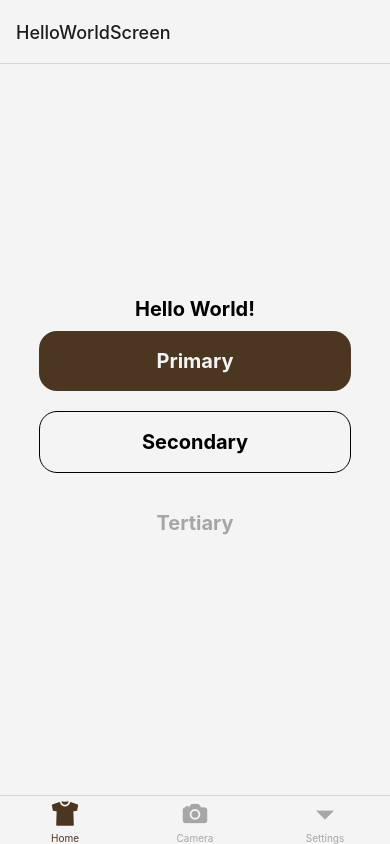
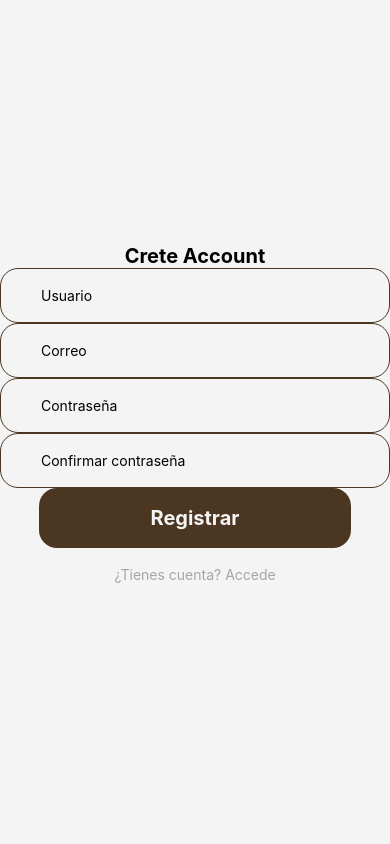
Before and after one commit to jrp60/ClosetApp, a React Native app: screen /SignUp in a window 390 px wide. Built offline with nearby package versions, Linux system fonts and the light colour scheme.

Commit message:
login and signup views, atoms

```diff
--- a/src/components/atoms/ButtonComponent.tsx
+++ b/src/components/atoms/ButtonComponent.tsx
@@ -17,11 +17,11 @@ const ButtonComponent = ({
   type = 'primary',
 }: ButtonComponentInterface) => {
   return (
-    <View style={[styles.container]}>
+    <View style={[styles.container, style]}>
       <TouchableOpacity
         onPress={onPress}
         style={[styles[type], styles.touchableStyle]}>
-        <TextComponent type="title" style={styles[`text${type}`]}>
+        <TextComponent type={type} style={styles[`text${type}`]}>
           {text}
         </TextComponent>
       </TouchableOpacity>
@@ -33,7 +33,6 @@ const styles = StyleSheet.create({
   container: {
     alignItems: 'center',
     width: '80%',
-    margin: 10,
   },
   primary: {
     backgroundColor: Colors.primary,
@@ -57,7 +56,6 @@ const styles = StyleSheet.create({
     color: Colors.inactiveTintColor,
   },
   touchableStyle: {
-    //flex: 1,
     width: '100%',
     alignItems: 'center',
     justifyContent: 'center',
--- a/src/components/atoms/TextComponent.tsx
+++ b/src/components/atoms/TextComponent.tsx
@@ -30,6 +30,18 @@ const styles = StyleSheet.create({
     //margin: 10,
     fontFamily: 'Roboto',
   },
+  // For buttonComponent
+  primary: {
+    fontSize: 20,
+    fontWeight: 'bold',
+  },
+  textsecondary: {
+    fontSize: 16,
+    fontWeight: 'bold',
+  },
+  texttertiary: {
+    fontSize: 14,
+  },
 });
 
 export default TextComponent;
--- /dev/null
+++ b/src/components/atoms/TextInputComponent.tsx
@@ -0,0 +1,52 @@
+import React from 'react';
+import {StyleSheet, TextInput, TextInputProps} from 'react-native';
+import Colors from '../styles/colors';
+
+// interface CustomInputInterface extends TextInputProps {
+//   value: string;
+//   setValue: (value: string) => void;
+//   placeholder: string;
+//   secureTextEntry?: boolean;
+//   onChangeText?: (text: string) => void;
+// }
+
+const TextInputComponent = ({
+  // value,
+  // setValue,
+  // placeholder,
+  // secureTextEntry = false,
+  // onChangeText,
+  ...props
+}) => {
+  console.log('textinput value: ', props.value);
+
+  return (
+    <TextInput
+      // value={value}
+      // onChangeText={setValue}
+      // placeholder={placeholder}
+      {...props}
+      // autoCapitalize="none"
+      // secureTextEntry={secureTextEntry}
+      //onChangeText={props.onChangeText}
+      style={[styles.input, props.style]}
+    />
+  );
+};
+
+const styles = StyleSheet.create({
+  container: {},
+  input: {
+    borderColor: Colors.primary,
+    borderWidth: 1,
+    borderRadius: 18,
+    // padding: 10,
+    // margin: 5,
+    paddingVertical: 18,
+    paddingHorizontal: 40,
+    width: '100%',
+    //maxWidth: 300,
+  },
+});
+
+export default TextInputComponent;
--- /dev/null
+++ b/src/components/molecules/LoginFormMolecule.tsx
@@ -0,0 +1,44 @@
+import React from 'react';
+import {TextInput, StyleSheet} from 'react-native';
+import TextInputComponent from '../atoms/TextInputComponent';
+import ButtonComponent from '../atoms/ButtonComponent';
+
+const LoginFormMolecule = props => {
+  return (
+    <>
+      <TextInputComponent
+        placeholder="Username"
+        onChangeText={props.onChangeTextUser}
+        value={props.userValue}
+        {...props}
+      />
+      <TextInputComponent
+        placeholder="Password"
+        secureTextEntry={true}
+        onChangeText={props.onChangeTextPass}
+        value={props.passValue}
+        {...props}
+      />
+      <ButtonComponent
+        onPress={props.validateUser}
+        text="Login"
+        // style={styles.btnContainer}
+      />
+
+      <ButtonComponent
+        onPress={props.forgotPassword}
+        text="Recordar contraseña"
+        style={styles.btnRemind}
+        type="tertiary"
+      />
+    </>
+  );
+};
+
+const styles = StyleSheet.create({
+  btnRemind: {
+    marginTop: 30,
+  },
+});
+
+export default LoginFormMolecule;
--- a/src/components/screens/CameraScreen.tsx
+++ b/src/components/screens/CameraScreen.tsx
@@ -79,10 +79,14 @@ const CameraScreen = () => {
 
   return (
     <View style={styles.container}>
-      <ButtonComponent onPress={camera} text={'Open Camera'}></ButtonComponent>
+      <ButtonComponent
+        onPress={camera}
+        text={'Open Camera'}
+        style={styles.buttonMargin}></ButtonComponent>
       <ButtonComponent
         onPress={picker}
-        text={'Pick in gallery'}></ButtonComponent>
+        text={'Pick in gallery'}
+        style={styles.buttonMargin}></ButtonComponent>
     </View>
   );
 };
@@ -93,6 +97,9 @@ const styles = StyleSheet.create({
     justifyContent: 'center',
     alignItems: 'center',
   },
+  buttonMargin: {
+    margin: 10,
+  },
 });
 
 export default CameraScreen;
--- a/src/components/screens/HelloWorldScreen.tsx
+++ b/src/components/screens/HelloWorldScreen.tsx
@@ -10,15 +10,18 @@ const HelloWorldScreen = () => {
       <ButtonComponent
         type="primary"
         onPress={() => {}}
-        text="Primary"></ButtonComponent>
+        text="Primary"
+        style={styles.marginButton}></ButtonComponent>
       <ButtonComponent
         type="secondary"
         onPress={() => {}}
-        text="Secondary"></ButtonComponent>
+        text="Secondary"
+        style={styles.marginButton}></ButtonComponent>
       <ButtonComponent
         type="tertiary"
         onPress={() => {}}
-        text="Tertiary"></ButtonComponent>
+        text="Tertiary"
+        style={styles.marginButton}></ButtonComponent>
     </View>
   );
 };
@@ -29,6 +32,9 @@ const styles = StyleSheet.create({
     justifyContent: 'center',
     flex: 1,
   },
+  marginButton: {
+    margin: 10,
+  },
 });
 
 export default HelloWorldScreen;
--- /dev/null
+++ b/src/components/screens/LoginScreen.tsx
@@ -0,0 +1,88 @@
+import React, {useState} from 'react';
+import {View, StyleSheet, Image} from 'react-native';
+import LoginFormMolecule from '../molecules/LoginFormMolecule';
+import ButtonComponent from '../atoms/ButtonComponent';
+
+const LoginScreen = ({navigation}) => {
+  const [user, setUser] = useState('');
+  const [password, setPassword] = useState('');
+
+  const validateUser = () => {
+    if (user !== '' && password !== '') {
+      doUserLogin();
+    } else {
+      alert('Insert user and password');
+    }
+  };
+  const forgotPassword = () => {
+    alert('Forgot password');
+  };
+
+  const doUserLogin = async () => {
+    const usernameValue = user;
+    const passwordValue = password;
+    // return await Parse.User.logIn(usernameValue, passwordValue)
+    //   .then(loggedInUser => {
+    //     //Alert.alert('Success!', 'You are logged in!');
+    //     const currentUser = Parse.User.currentAsync();
+    //     navigation.navigate('HomeTabsView');
+    //     return true;
+    //   })
+    //   .catch(error => {
+    //     Alert.alert('Error!', error.message);
+    //     return false;
+    //   });
+  };
+
+  return (
+    <View style={styles.container}>
+      <Image
+        source={require('../../../assets/images/logo.png')}
+        style={styles.image}
+        resizeMode="contain"
+      />
+      <LoginFormMolecule
+        style={styles.loginForm}
+        onChangeTextUser={setUser}
+        onChangeTextPass={setPassword}
+        userValue={user}
+        passValue={password}
+        validateUser={validateUser}
+        forgotPassword={forgotPassword}
+      />
+
+      <ButtonComponent
+        onPress={() => navigation.navigate('SignUp')}
+        text="¿No tienes cuenta? Crear una"
+        style={styles.signUp}
+        type="tertiary"
+        //style={{width: '100%'}}
+      />
+    </View>
+  );
+};
+
+const styles = StyleSheet.create({
+  container: {
+    flex: 1,
+    //backgroundColor: '#fff',
+    alignItems: 'center',
+    justifyContent: 'center',
+  },
+  loginForm: {
+    width: '80%',
+    marginVertical: 5,
+  },
+  signUp: {
+    //marginTop: 10,
+  },
+  image: {
+    width: '70%',
+    maxWidth: 300,
+    height: 160,
+    padding: 10,
+    margin: 10,
+  },
+});
+
+export default LoginScreen;
--- /dev/null
+++ b/src/components/screens/SignUpScreen.tsx
@@ -0,0 +1,100 @@
+import React, {useState} from 'react';
+import {View, StyleSheet, Alert} from 'react-native';
+import TextComponent from '../atoms/TextComponent';
+import TextInputComponent from '../atoms/TextInputComponent';
+import ButtonComponent from '../atoms/ButtonComponent';
+
+const SignUpScreen = ({navigation}) => {
+  const [user, setUser] = useState('');
+  const [email, setEmail] = useState('');
+  const [password, setPassword] = useState('');
+  const [passwordConfirm, setPasswordConfirm] = useState('');
+
+  const validatePassword = () => {
+    if (password !== passwordConfirm) {
+      alert('Las contraseñas no coinciden');
+    } else {
+      return true;
+    }
+  };
+
+  const validateEmail = text => {
+    console.log(text);
+    let reg = /^\w+([\.-]?\w+)*@\w+([\.-]?\w+)*(\.\w\w+)+$/;
+    if (reg.test(text) === false) {
+      console.log('Email is Not Correct');
+      Alert.alert('El Correo no es correcto');
+      return false;
+    } else {
+      console.log('Email is Correct');
+      return true;
+    }
+  };
+
+  const signUpValidation = () => {
+    console.log(user, email, password, passwordConfirm);
+
+    if (user != '' && email != '' && password != '' && passwordConfirm != '') {
+      if (validatePassword() && validateEmail(email)) {
+        doUserRegistration();
+      }
+    } else {
+      console.log(user, email, password, passwordConfirm);
+      console.log(user == '');
+      console.log(email == '');
+      console.log(password == '');
+      console.log(passwordConfirm == '');
+
+      alert('Rellena todos los campos');
+    }
+  };
+
+  const doUserRegistration = () => {};
+
+  return (
+    <View style={styles.container}>
+      <TextComponent type="title">Crete Account</TextComponent>
+      <TextInputComponent
+        placeholder={'Usuario'}
+        value={user}
+        setValue={user => setUser(user)}
+      />
+      <TextInputComponent
+        placeholder={'Correo'}
+        value={email}
+        onChangeText={text => validateEmail(text)}
+        setValue={email => setEmail(email)}
+      />
+      <TextInputComponent
+        placeholder={'Contraseña'}
+        value={password}
+        setValue={password => setPassword(password)}
+        secureTextEntry
+      />
+      <TextInputComponent
+        placeholder={'Confirmar contraseña'}
+        value={passwordConfirm}
+        setValue={passwordConfirm => setPasswordConfirm(passwordConfirm)}
+        secureTextEntry
+      />
+
+      <ButtonComponent onPress={signUpValidation} text="Registrar" />
+
+      <ButtonComponent
+        onPress={() => navigation.goBack()}
+        text="¿Tienes cuenta? Accede"
+        type="tertiary"
+      />
+    </View>
+  );
+};
+
+const styles = StyleSheet.create({
+  container: {
+    flex: 1,
+    justifyContent: 'center',
+    alignItems: 'center',
+  },
+});
+
+export default SignUpScreen;
--- a/src/routes/Navigation.tsx
+++ b/src/routes/Navigation.tsx
@@ -11,6 +11,8 @@ import {Colors} from '../components/styles';
 
 import {Provider} from 'react-redux';
 import {store} from '../store/store';
+import LoginScreen from '../components/screens/LoginScreen';
+import SignUpScreen from '../components/screens/SignUpScreen';
 
 const Stack = createNativeStackNavigator();
 const MyTheme = {
@@ -56,6 +58,17 @@ function MyTabs() {
           ),
         }}
       />
+      <Tab.Screen
+        name="Login"
+        component={LoginScreen}
+        options={{
+          tabBarLabel: 'Login',
+          headerShown: false,
+          tabBarIcon: ({color, size}) => (
+            <Ionicons name="user" size={28} color={color} />
+          ),
+        }}
+      />
       <Tab.Screen name="Settings" component={DisplayScreen} />
     </Tab.Navigator>
   );
@@ -75,6 +88,8 @@ function Navigation() {
           <Stack.Screen name="HelloWorldScreen" component={HelloWorldScreen} />
           <Stack.Screen name="DisplayScreen" component={DisplayScreen} />
           <Stack.Screen name="CameraScreen" component={CameraScreen} />
+          <Stack.Screen name="Login" component={LoginScreen} />
+          <Stack.Screen name="SignUp" component={SignUpScreen} />
         </Stack.Navigator>
         {/* </SafeAreaView> */}
       </NavigationContainer>
```
Also changed, not shown: assets/images/logo.png (added), 1 other file (tests, documents, lock files or other folders).
